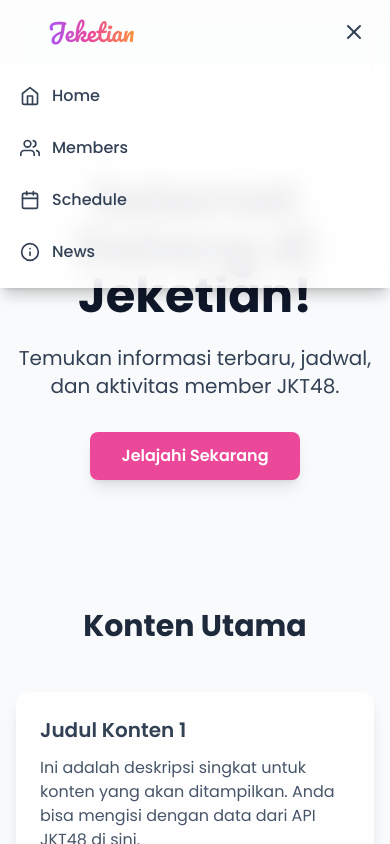
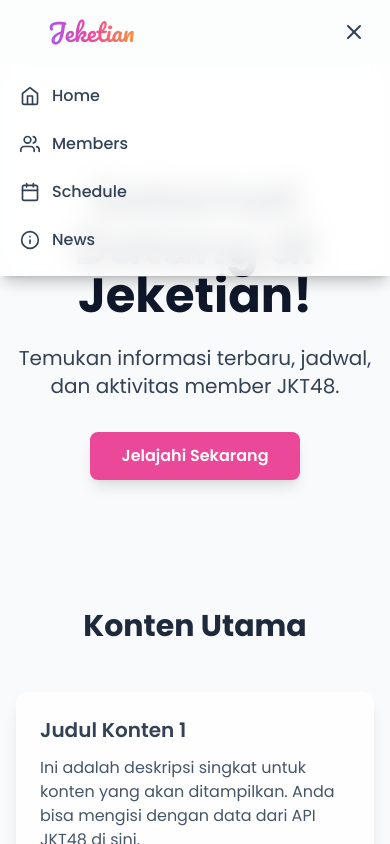
Before and after one commit to Nephyy1/Jeketian, a Next.js app: page / in a window 390 px wide. Both pictures are taken after a click on the button "Open main menu". Shown: the top 844 px of the page. Built offline with nearby package versions, Linux system fonts and the light colour scheme.

Commit message:
Update Navbar.js

```diff
--- a/components/Navbar.js
+++ b/components/Navbar.js
@@ -11,7 +11,7 @@ export default function Navbar() {
   };
 
   const navLinkClasses = "text-slate-700 hover:text-pink-600 transition-colors duration-300 px-3 py-2 rounded-md text-sm font-medium";
-  const mobileNavLinkClasses = "flex items-center text-slate-700 hover:text-pink-600 transition-colors duration-300 px-3 py-3 rounded-md text-base font-medium hover:bg-slate-100/70";
+  const mobileNavLinkClasses = "flex items-center text-slate-700 hover:text-pink-600 transition-colors duration-300 px-3 py-3 rounded-md text-base font-medium hover:bg-slate-100/50";
 
   return (
     <nav className="fixed w-full z-50 bg-white/50 backdrop-blur-md shadow-lg">
@@ -52,7 +52,7 @@ export default function Navbar() {
         className={`md:hidden transition-all duration-300 ease-in-out overflow-hidden bg-white/50 backdrop-blur-md ${isOpen ? 'max-h-screen animate-menu-open shadow-lg' : 'max-h-0 animate-menu-close'}`}
         id="mobile-menu"
       >
-        <div className={`px-2 pt-2 pb-3 space-y-1 sm:px-3 ${isOpen ? 'opacity-100' : 'opacity-0'}`}>
+        <div className={`px-2 pt-2 pb-3 sm:px-3 ${isOpen ? 'opacity-100' : 'opacity-0'}`}>
           <Link href="/" className={mobileNavLinkClasses} onClick={() => setIsOpen(false)}>
             <FiHome className="mr-3 h-5 w-5" />
             Home
```
